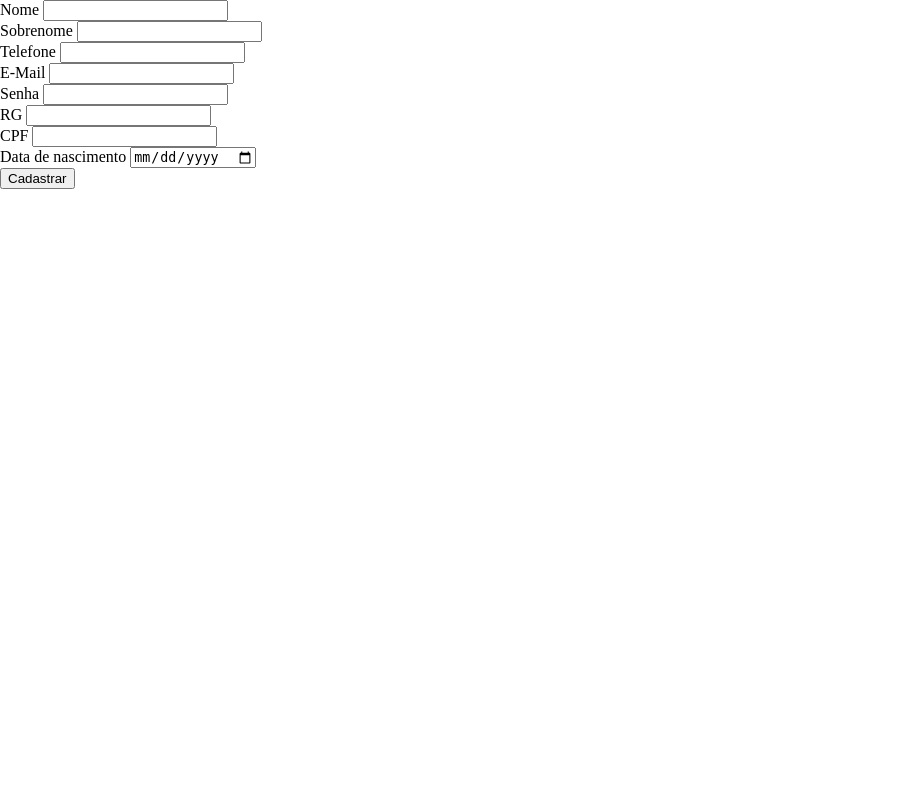
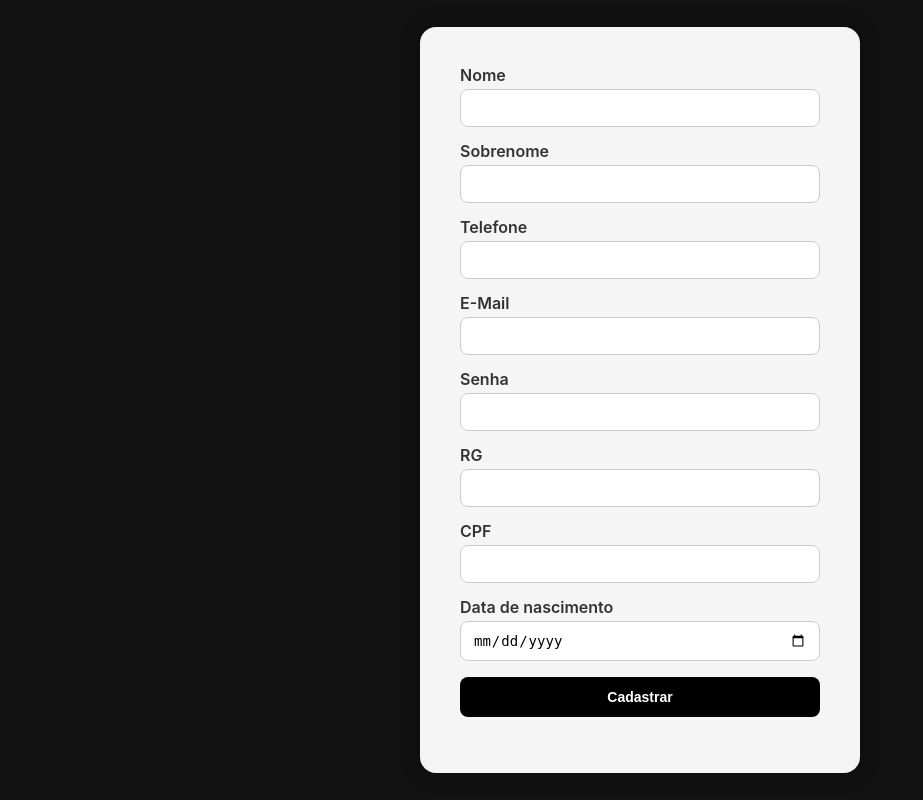
Before and after one commit to juanpfr/TakeOne, a Flask app: page /cadastro in a window 1280 px wide. Shown: the whole page, without its empty margins (0-923 px from the left). Run offline with Flask 3, Linux system fonts and the light colour scheme.

Commit message:
tela de cadastro estilizada

```diff
--- /dev/null
+++ b/static/css/cadastro.css
@@ -0,0 +1,60 @@
+
+        /* --- CSS incorporado --- */
+        body {
+            margin: 0;
+            font-family: 'Inter', sans-serif;
+            background-color: #121212;
+            display: flex;
+            justify-content: center;
+            align-items: center;
+            height: 100vh;
+        }
+
+        form {
+            background-color: #f5f5f5;
+            padding: 40px;
+            border-radius: 16px;
+            width: 360px;
+            box-shadow: 0 0 20px rgba(0,0,0,0.4);
+        }
+
+        form div {
+            margin-bottom: 16px;
+        }
+
+        label {
+            display: block;
+            margin-bottom: 6px;
+            font-weight: 600;
+            color: #333;
+        }
+
+        input[type="text"],
+        input[type="email"],
+        input[type="password"],
+        input[type="date"] {
+            width: 100%;
+            padding: 10px 12px;
+            border: 1px solid #ccc;
+            border-radius: 8px;
+            font-size: 14px;
+            box-sizing: border-box;
+        }
+
+        button {
+            width: 100%;
+            padding: 12px;
+            background-color: #000;
+            color: white;
+            border: none;
+            border-radius: 8px;
+            font-size: 14px;
+            font-weight: bold;
+            cursor: pointer;
+            transition: background 0.3s ease;
+        }
+
+        button:hover {
+            background-color: #333;
+        }
+    </style>
--- a/templates/cadastro.html
+++ b/templates/cadastro.html
@@ -15,6 +15,9 @@
 
     <!-- Manrope -->
     <link href="https://fonts.googleapis.com/css2?family=Manrope:wght@200..800&display=swap" rel="stylesheet">
+
+    <!-- Css -->
+     <link rel="stylesheet" href="/static/css/cadastro.css">
 
 </head>
 
```
